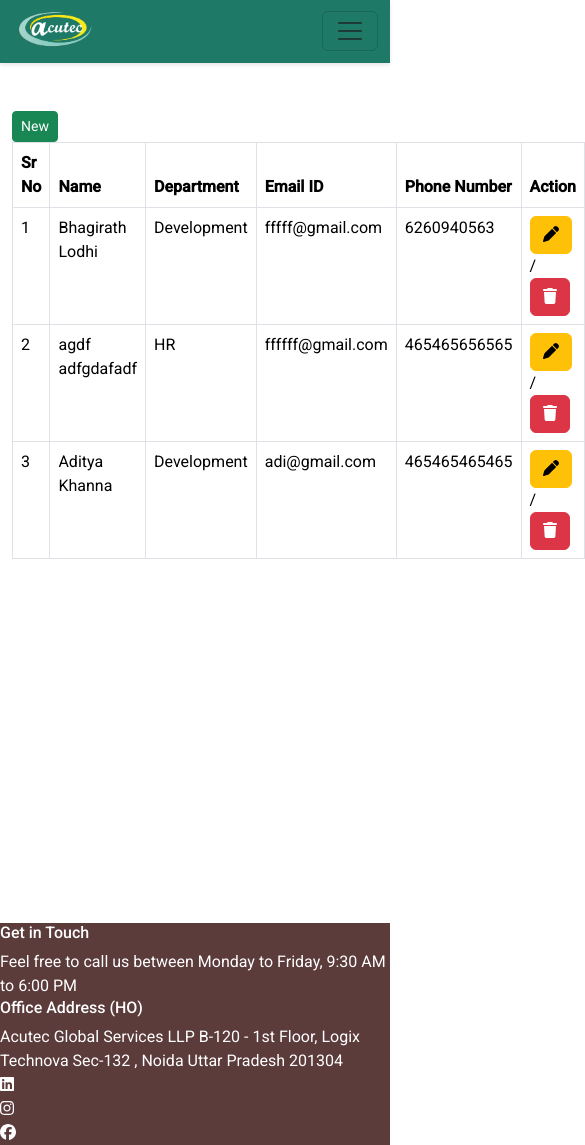
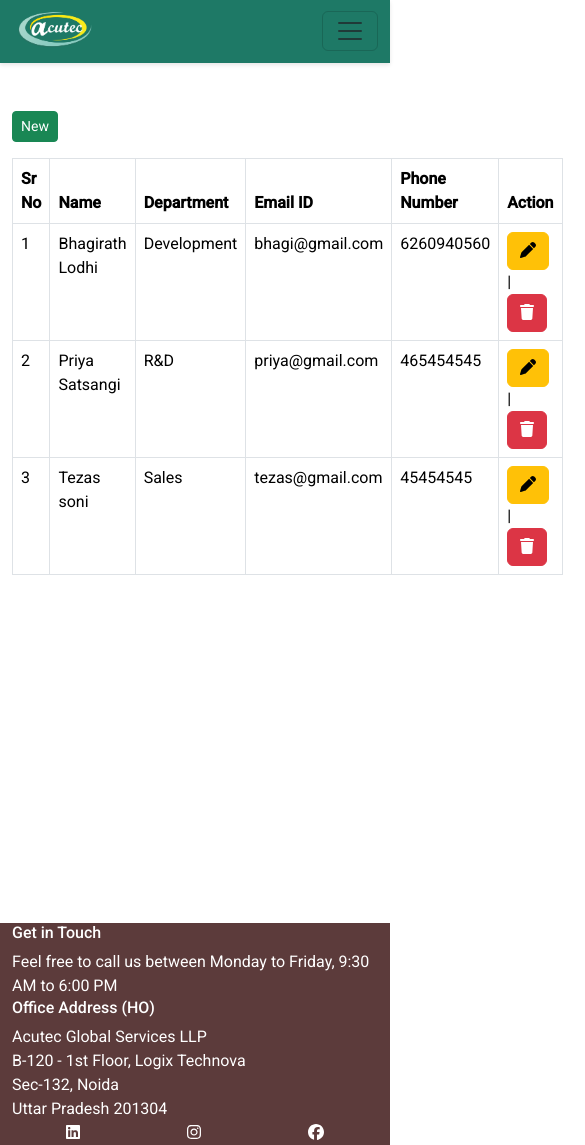
Before and after one commit to bhagirathlodhi/Angular-learning, an Angular app: page /newEmp in a window 390 px wide. Shown: the whole page, 585 px wide, since content can reach past the window. Built offline with nearby package versions, Linux system fonts and the light colour scheme; data requests are answered from the project's data file.

Commit message:
modified some ui

```diff
--- a/db.json
+++ b/db.json
@@ -1,31 +1,31 @@
 {
   "employeeList": [
     {
-      "id": "3e11",
+      "id": "1dee",
       "fName": "Bhagirath",
       "lName": "Lodhi",
       "department": "Development",
-      "gender": "",
-      "email": "fffff@gmail.com",
-      "ph_number": 6260940563
+      "gender": "Male",
+      "email": "bhagi@gmail.com",
+      "ph_number": 6260940560
     },
     {
-      "id": "59e2",
-      "fName": "agdf",
-      "lName": "adfgdafadf",
-      "department": "HR",
-      "gender": "Male",
-      "email": "ffffff@gmail.com",
-      "ph_number": 465465656565
+      "id": "0618",
+      "fName": "Priya",
+      "lName": "Satsangi",
+      "department": "R&D",
+      "gender": "Female",
+      "email": "priya@gmail.com",
+      "ph_number": 465454545
     },
     {
-      "id": "6766",
-      "fName": "Aditya ",
-      "lName": "Khanna",
-      "department": "Development",
+      "id": "7f28",
+      "fName": "Tezas",
+      "lName": "soni",
+      "department": "Sales",
       "gender": "Male",
-      "email": "adi@gmail.com",
-      "ph_number": 465465465465
+      "email": "tezas@gmail.com",
+      "ph_number": 45454545
     }
   ]
 }
--- a/src/app/components/footer/footer.component.html
+++ b/src/app/components/footer/footer.component.html
@@ -1,34 +1,27 @@
-<footer class="bg-body-tertiary " style="background-color: #5c3b3b !important;">
+<footer class="bg-body-tertiary" style="background-color: #5c3b3b !important;">
   <div class="text-white">
-    <div class="col-md-12">
-      <div class="row">
+    <div class="row m-0">
       <div class="col-md-4">
         <h6>Get in Touch</h6>
         <span>Feel free to call us between Monday to Friday, 9:30 AM to 6:00 PM</span>
       </div>
       <div class="col-md-4">
         <h6>Office Address (HO)</h6>
-          <span>Acutec Global Services LLP
-            B-120 - 1st Floor, Logix Technova
-            Sec-132 , Noida
+        <span>Acutec Global Services LLP<br>
+          B-120 - 1st Floor, Logix Technova<br>
+          Sec-132, Noida<br>
           Uttar Pradesh 201304</span>
       </div>
-        <div class="col-md-4">
-          <div class="conennect">
+      <div class="col-md-4 d-flex justify-content-around align-items-center">
         <a class="nav-link text-white" href="http://linkedin.com/" target="_blank">
           <fa-icon [icon]="faLinkedin"></fa-icon>
         </a>
-
         <a class="nav-link text-white" href="https://www.instagram.com/" target="_blank">
           <fa-icon [icon]="faInstagram"></fa-icon>
         </a>
-
         <a class="nav-link text-white" href="http://facebook.com/AcumenSoftwareTechnologies" target="_blank">
           <fa-icon [icon]="faFacebook"></fa-icon>
         </a>
-
-          </div>
-        </div>
       </div>
     </div>
   </div>
--- a/src/app/components/home/home.component.html
+++ b/src/app/components/home/home.component.html
@@ -21,8 +21,12 @@
         <td>{{ user.department }}</td>
         <td>{{ user.salary }}</td>
         <!-- <td><a routerLink="['edit']" routerLinkActive="active">Edit</a></td> -->
-        <td><a [routerLink]="['/edit',user.eMail]" routerLinkActive="active">Edit</a> /
-          <button class="btn btn-danger btn-sm" (click)="deleteUser(user.eMail)">Delete</button>
+        <td><a [routerLink]="['/edit',user.eMail]" routerLinkActive="active"><fa-icon [icon]="faUserEdit"></fa-icon></a> /
+          <!-- <button class="btn btn-danger btn-sm" (click)="deleteUser(user.eMail)"><fa-icon [icon]="faUserXmark"></fa-icon></button> -->
+          <a href="#" (click)="$event.preventDefault(); deleteUser(user.eMail)" aria-label="Delete user">
+            <fa-icon [icon]="faUserXmark" aria-hidden="true"></fa-icon>
+          </a>
+
         </td>
       </tr>
     </tbody>
--- a/src/app/components/home/home.component.ts
+++ b/src/app/components/home/home.component.ts
@@ -1,16 +1,20 @@
 import { Component, Inject, PLATFORM_ID } from '@angular/core';
 import { CommonModule, isPlatformBrowser } from '@angular/common';
 import { RouterModule } from '@angular/router';
+import { faUserEdit } from '@fortawesome/free-solid-svg-icons';
+import { faUserXmark } from '@fortawesome/free-solid-svg-icons';
+import { FontAwesomeModule } from '@fortawesome/angular-fontawesome';
 
 @Component({
   selector: 'app-home',
   standalone: true,
-  imports: [CommonModule, RouterModule],
+  imports: [CommonModule, RouterModule, FontAwesomeModule],
   templateUrl: './home.component.html',
   styleUrl: './home.component.css'
 })
 export class HomeComponent {
-
+  faUserEdit = faUserEdit;
+  faUserXmark = faUserXmark;
   users: any[] = [];
   isBrowser: boolean;
 
--- a/src/app/new-employee/new-employee.component.html
+++ b/src/app/new-employee/new-employee.component.html
@@ -2,7 +2,7 @@
   <div class="container py-5">
     <div class="row">
       <div class="col-12">
-        <button class="btn btn-sm btn-success" (click)="isListView = !isListView">{{isListView ? 'New':'List'}}</button>
+        <button class="btn btn-sm btn-success mb-3" (click)="isListView = !isListView">{{isListView ? 'New':'List'}}</button>
       </div>
     </div>
 
@@ -26,10 +26,9 @@
               <td>{{emp.department}}</td>
               <td>{{emp.email}}</td>
               <td>{{emp.ph_number}}</td>
-              <td><button class="btn btn-warning" (click)="openEditModal(emp)"><fa-icon [icon]="faPen"></fa-icon></button>/
+              <td><button class="btn btn-warning" (click)="openEditModal(emp)"><fa-icon [icon]="faPen"></fa-icon></button> |
                 <button class="btn btn-danger" (click)="deleteEmployee(emp)"><fa-icon [icon]="faTrash"></fa-icon></button>
               </td>
-              <!-- <i class="fa-solid fa-trash"></i> -->
             </tr>
           </tbody>
         </table>
--- a/src/assets/department.json
+++ b/src/assets/department.json
@@ -16,8 +16,11 @@
             "deptId":5,
             "deptName": "QA"
         },{
-            "deptId":1,
+            "deptId":6,
             "deptName": "Admin"
+        },{
+            "deptId":7,
+            "deptName": "R&D"
         }
 
     ]
```
Also changed, not shown: src/app/app.component.ts (+3 -12 lines), 1 other file (tests, documents, lock files or other folders). Lines whose indentation alone changed are shown as unchanged.
